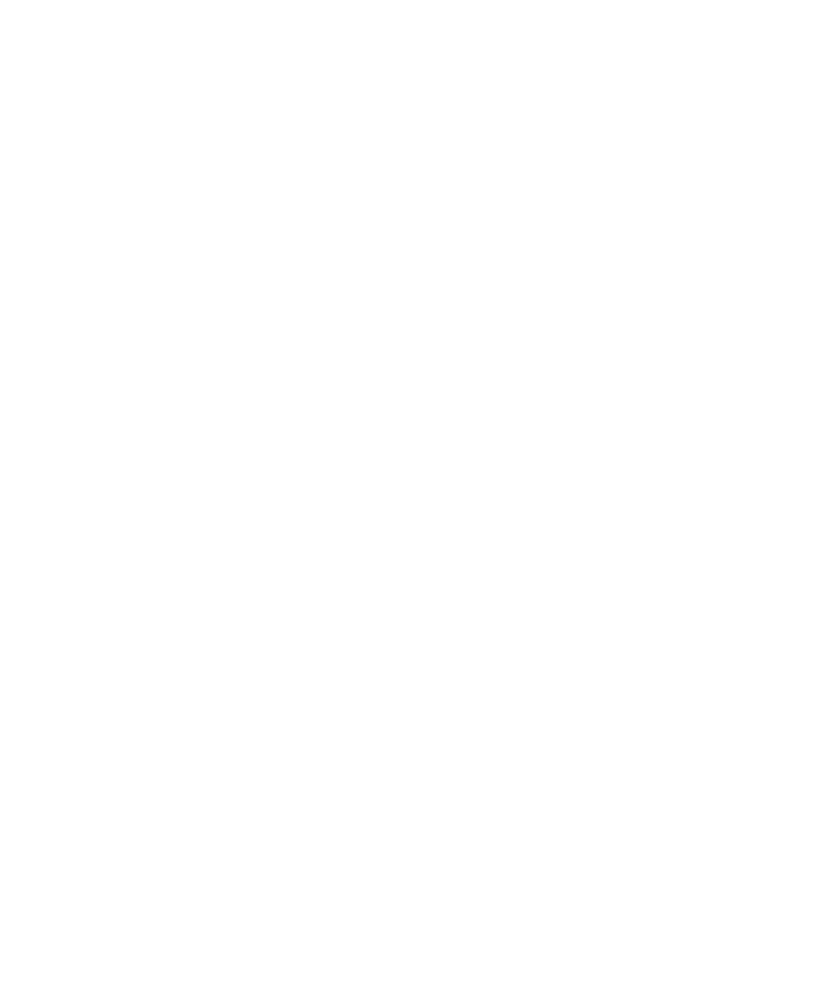
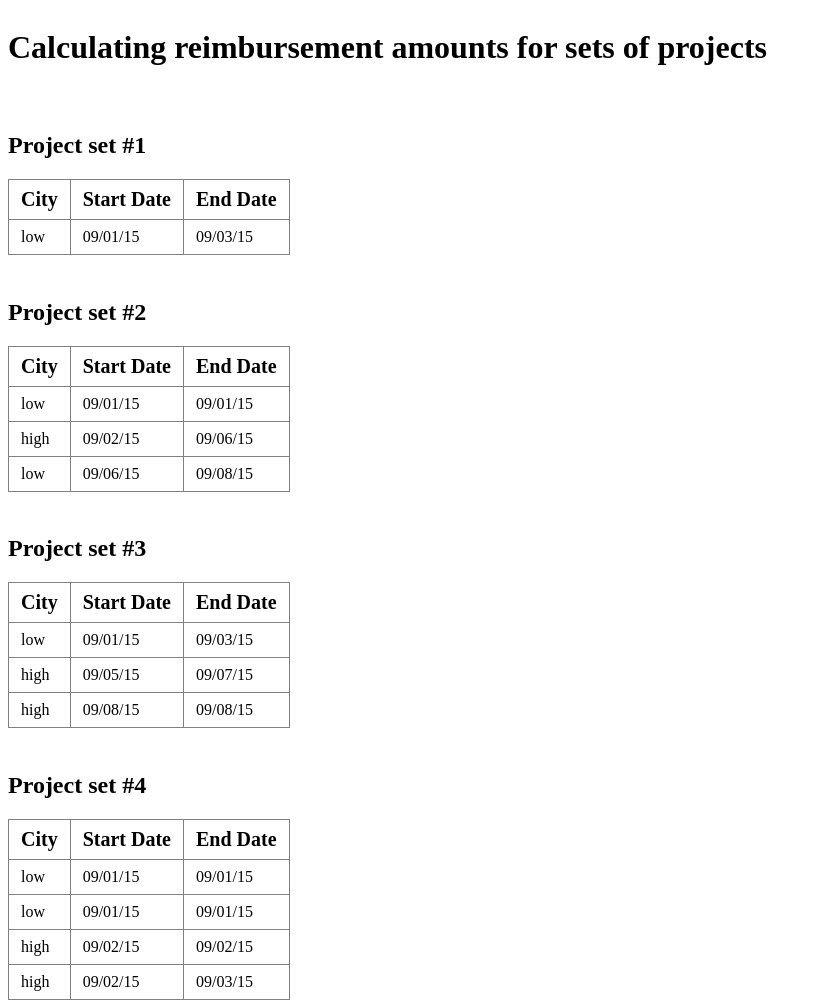
Before and after one commit to neongloom/simplethread-assessment, a website built with Vite: page index.html in a window 1280 px wide. Shown: the whole page, without its empty margins (0-821 px from the left). Before the commit the page ends 800 px from the top, so only its background shows below. Built offline with nearby package versions, Linux system fonts and the light colour scheme.

Commit message:
add tables to display datset info

```diff
--- a/index.html
+++ b/index.html
@@ -7,6 +7,32 @@
   <title>Document</title>
 </head>
 <body>
+  <main id="main">
+    <h1>Calculating reimbursement amounts for sets of projects</h1>
+  </main>
   <script type="module" src="/main.js"></script>
+  <template class="dataset-template">
+    <article class="dataset">
+      <h2 class="dataset__heading"></h2>
+      <table class="dataset__table">
+        <thead>
+          <tr>
+            <td>City</td>
+            <td>Start Date</td>
+            <td>End Date</td>
+          </tr>
+          <tbody>
+          </tbody>
+        </thead>
+      </table>
+    </article>
+  </template>
+  <template class="datarow-template">
+    <tr>
+      <td class="datarow__city"></td>
+      <td class="datarow__startdate"></td>
+      <td class="datarow__enddate"></td>
+    </tr>
+  </template>
 </body>
 </html>
--- a/main.js
+++ b/main.js
@@ -1,8 +1,45 @@
+'use strict'
 import set1 from './data/set1.json';
 import set2 from './data/set2.json';
 import set3 from './data/set3.json';
 import set4 from './data/set4.json';
 import './style.css'
+
+set1.forEach( project => enumerateProjectDays(project));
+set2.forEach( project => enumerateProjectDays(project));
+set3.forEach( project => enumerateProjectDays(project));
+set4.forEach( project => enumerateProjectDays(project));
+
+const generateTable = (function(set) {
+  let tableCount = 0;
+
+  return function(set) {
+    if (!set) return;
+
+    tableCount++;
+    const main = document.querySelector('#main');
+    const sectionTemplate = document.querySelector('.dataset-template');
+    const rowTemplate= document.querySelector('.datarow-template');
+
+    const section = sectionTemplate.content.firstElementChild.cloneNode(true);
+    section.querySelector('.dataset__heading').textContent = `Project set #${tableCount}`;
+    const tableBody = section.querySelector('tbody');
+    main.appendChild(section);
+
+    set.forEach( project => {
+      const row = rowTemplate.content.firstElementChild.cloneNode(true);
+      row.querySelector('.datarow__city').textContent = project.cityCost;
+      row.querySelector('.datarow__startdate').textContent = project.startDate;
+      row.querySelector('.datarow__enddate').textContent = project.endDate;
+      tableBody.appendChild(row);
+    })
+  };
+})();
+
+generateTable(set1);
+generateTable(set2);
+generateTable(set3);
+generateTable(set4);
 
 function enumerateProjectDays({startDate, endDate} = project) {
   const start = new Date(startDate);
@@ -10,8 +47,4 @@ function enumerateProjectDays({startDate, endDate} = project) {
   const dateDifference = end - start;
   const dateDifferenceinDays = dateDifference / (1000 * 3600 * 24);
   console.log(dateDifferenceinDays);
-
 }
-
-set1.forEach( project => enumerateProjectDays(project));
-set2.forEach( project => enumerateProjectDays(project));
--- a/style.css
+++ b/style.css
@@ -0,0 +1,6 @@
+*, *:before, *:after { box-sizing: border-box; }
+main { display: grid; gap: 1.5rem; }
+
+.dataset table { border-spacing: 1rem; border-collapse: collapse; border: 1px solid grey; }
+.dataset thead { font-weight: 600; font-size: 1.25rem; }
+.dataset td { padding: 0.5rem .75rem; border: 1px solid grey;}
```
